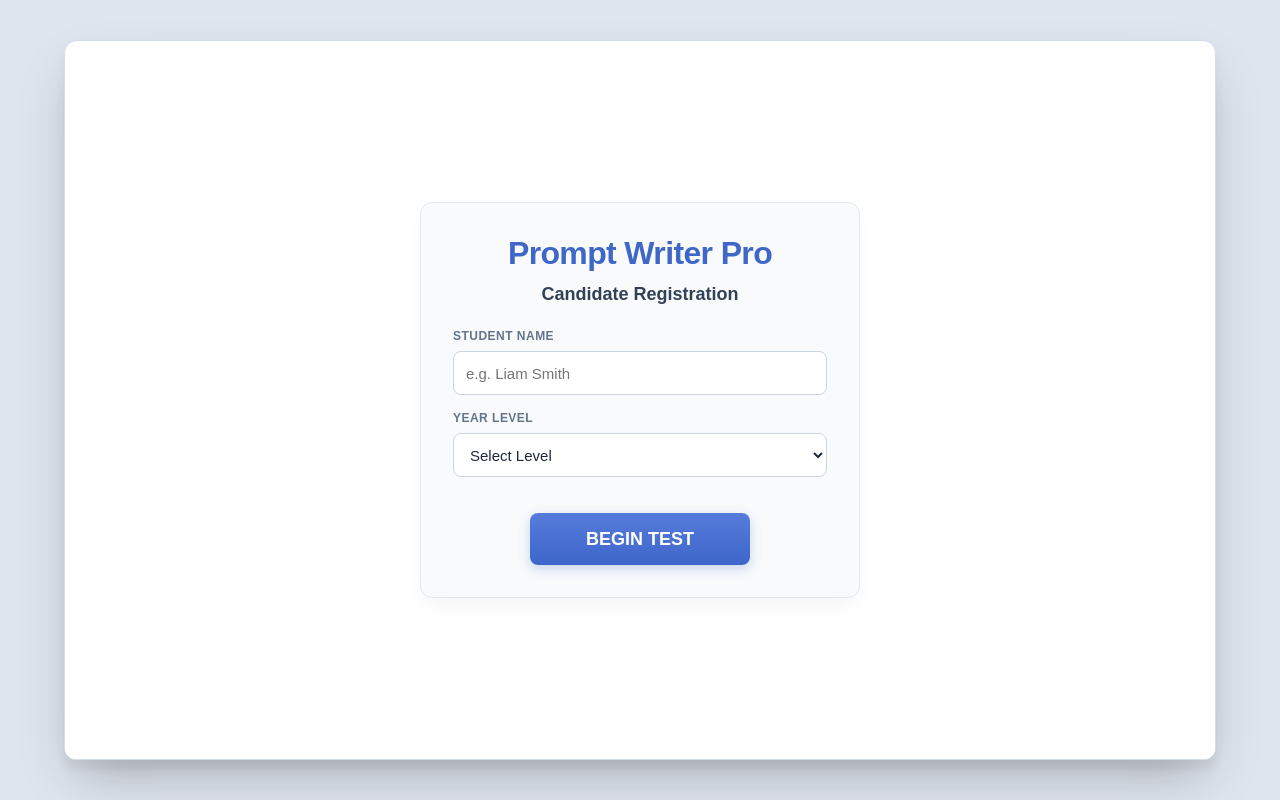
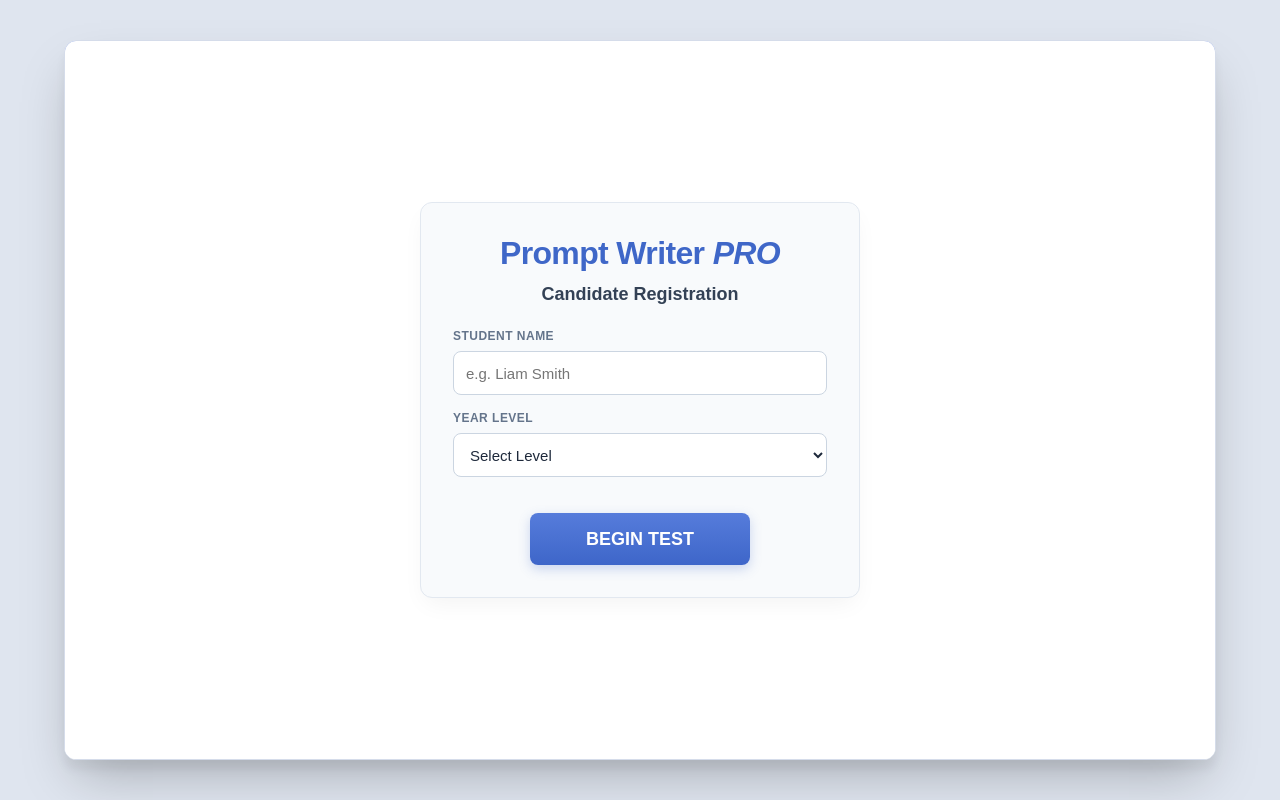
Before and after one commit to planomy/promptwriter, a plain HTML site: page index.html in a window 1280 px wide. Drawn offline with Linux system fonts and the light colour scheme.

Commit message:
Update index.html

```diff
--- a/index.html
+++ b/index.html
@@ -126,7 +126,7 @@ body{margin:0;background:#dfe5ef;font-family:Arial, Helvetica, sans-serif;displa
     <!-- First Screen: Setup -->
     <div class="setup-overlay" id="setupOverlay">
       <div class="setup-card">
-        <div class="setup-logo">Prompt Writer Pro</div>
+        <div class="setup-logo">Prompt Writer <em>PRO</em></div>
         <div class="setup-title">Candidate Registration</div>
 
         <div class="entry-field">
```
